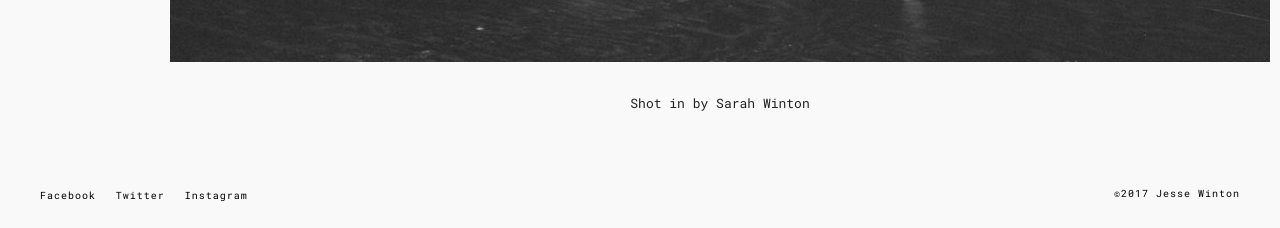
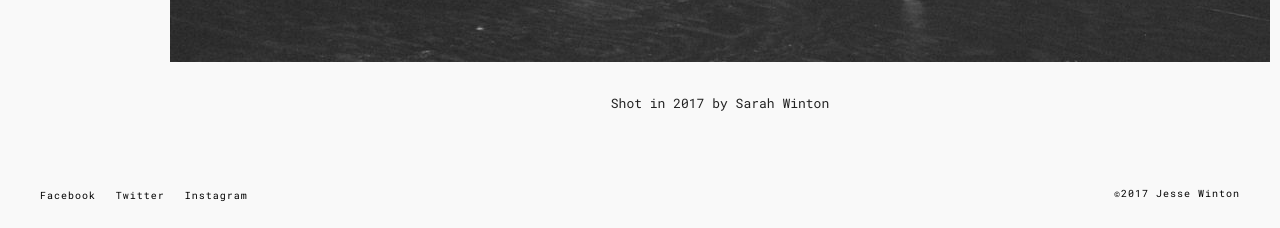
Before and after one commit to jrandallw/JesseWintonCo, a Jekyll site: the page built from photos.markdown, in a window 1280 px wide. Shown: the part 1738-1966 px from the top of the page. Built offline with Jekyll 4.4.1, drawn with Linux system fonts in a browser that asks for light colours; nearby versions of some CDN libraries; some web fonts are replaced.

Commit message:
Updates to the photos page.

```diff
--- a/_layouts/photos.html
+++ b/_layouts/photos.html
@@ -11,7 +11,7 @@ layout: default
     {% for photo in sorted %}
     <figure class="photo grid-one-third grid-item gap-bottom">
       <img src="{{ photo.photo_info.photo }}" alt="{{ photo.photo_info.photographer }} – {{ photo.photo_info.year }} – {{ photo.title }}">
-      <figcaption class="credits text-center small-gap-top">Shot in {{ photo.year }} by {% if photo.photographer_website %}<a href="{{ photo.photo_info.photographer_website }}" target="_blank">{{ photo.photo_info.photographer }}</a>{% else %}{{ photo.photo_info.photographer }}{% endif %}</figcaption>
+      <figcaption class="credits text-center small-gap-top">Shot in {{ photo.photo_info.year }} by {% if photo.photo_info.photographer_website %}<a href="{{ photo.photo_info.photographer_website }}" target="_blank">{{ photo.photo_info.photographer }}</a>{% else %}{{ photo.photo_info.photographer }}{% endif %}</figcaption>
     </figure>
     {% endfor %}
   </div>
```
